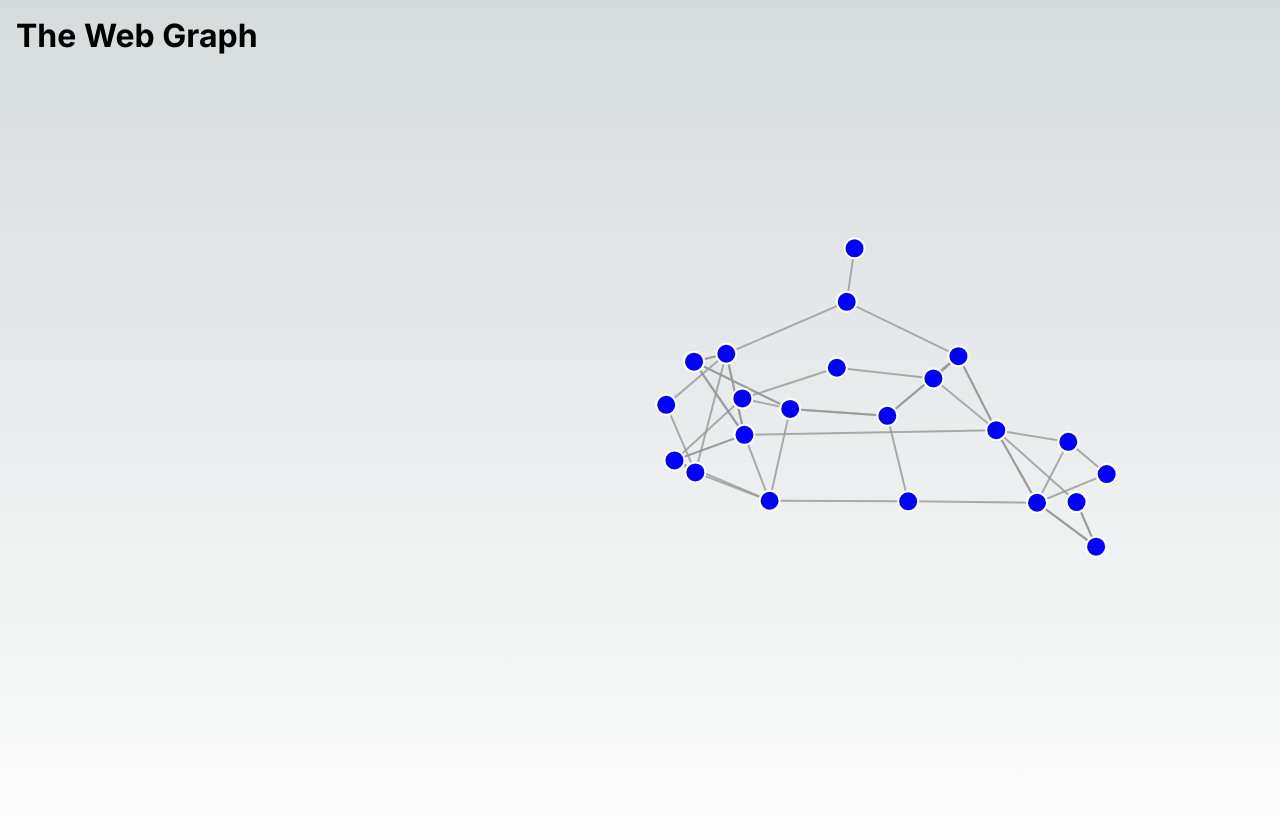
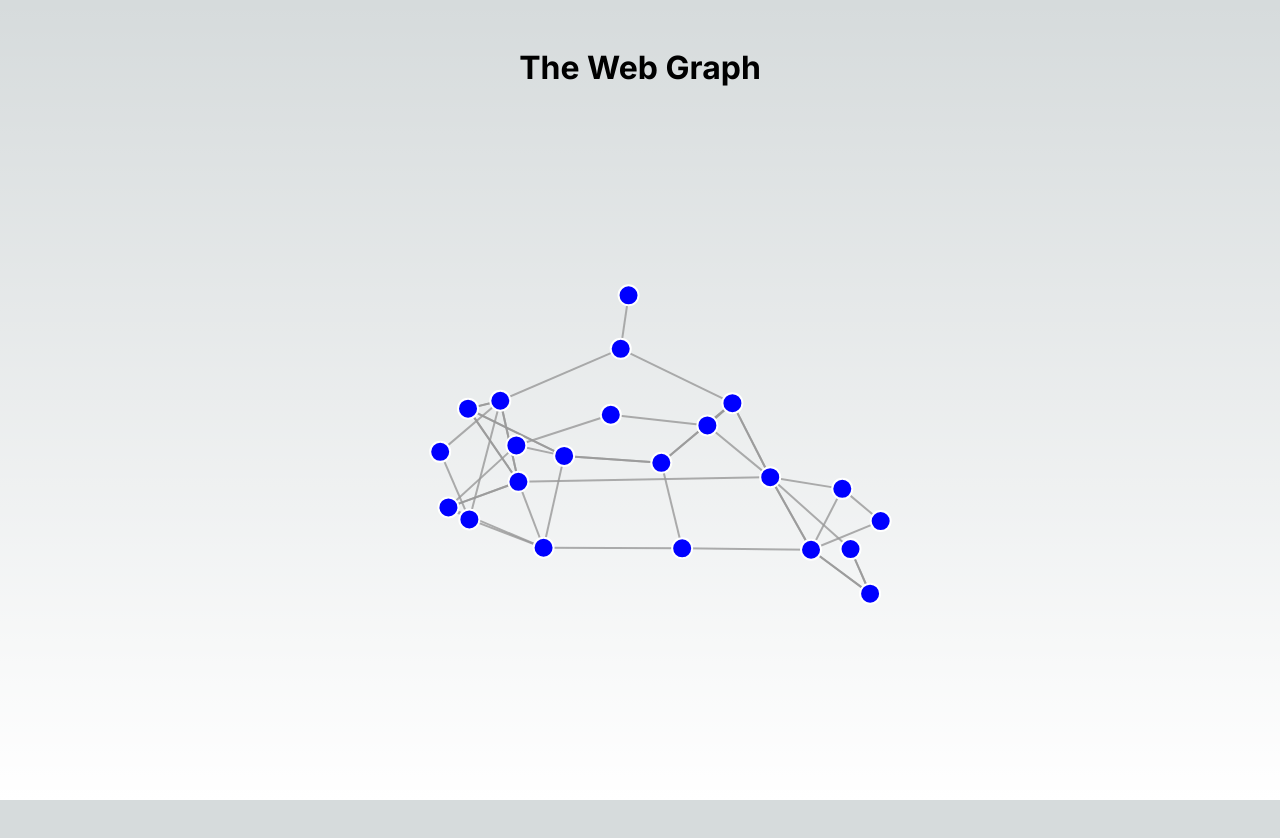
Before and after one commit to JoseGomez14/page-rank, a Next.js app: page /webg in a window 1280 px wide. Shown: the top 838 px of the page. After the commit the page ends 800 px from the top, so only its background shows below. Built offline with nearby package versions, Linux system fonts and the light colour scheme.

Commit message:
Change styles

```diff
--- a/src/components/Graph.js
+++ b/src/components/Graph.js
@@ -1,9 +1,6 @@
 import { useEffect, useRef } from "react";
 import * as d3 from "d3";
 import { WebNetwork } from "@/web/webNetwork";
-import { Inter } from "next/font/google";
-
-const inter = Inter({ subsets: ["latin"] });
 
 function Graph() {
   const ref = useRef();
@@ -72,15 +69,11 @@ function Graph() {
   }, [data]);
 
   return (
-    <div style={{margin: '1rem'}}>
-      <h1 className={inter.className}>The Web Graph</h1>
       <svg
         ref={ref}
-        width="1700"
-        height="800"
-        style={{ margin: "0 auto", height: "100vh" }}
+        width="1000"
+        height="500"
       ></svg>
-    </div>
   );
 }
 
--- a/src/pages/webg/index.js
+++ b/src/pages/webg/index.js
@@ -1,24 +1,14 @@
+import styles from '@/styles/Home.module.css'
 import Graph from '@/components/Graph';
+import { Inter } from 'next/font/google';
 
-const graphData = {
-  nodes: [
-    { id: 'A' },
-    { id: 'B' },
-    { id: 'C' },
-    { id: 'D' },
-    { id: 'E' }
-  ],
-  links: [
-    { source: 'A', target: 'B', value: 1 },
-    { source: 'A', target: 'C', value: 2 },
-    { source: 'B', target: 'D', value: 3 },
-    { source: 'C', target: 'D', value: 4 },
-    { source: 'D', target: 'E', value: 5 }
-  ]
-};
+const inter = Inter({ subsets: ["latin"] });
 
 function webg() {
-  return <Graph data={graphData} />;
+  return <main className={styles.main} style={{ padding: '3rem 1rem'}}>
+    <h1 className={inter.className} style={{ marginBottom: '2rem'}}>The Web Graph</h1>
+    <Graph />
+  </main>;
 }
 
 export default webg;
```
